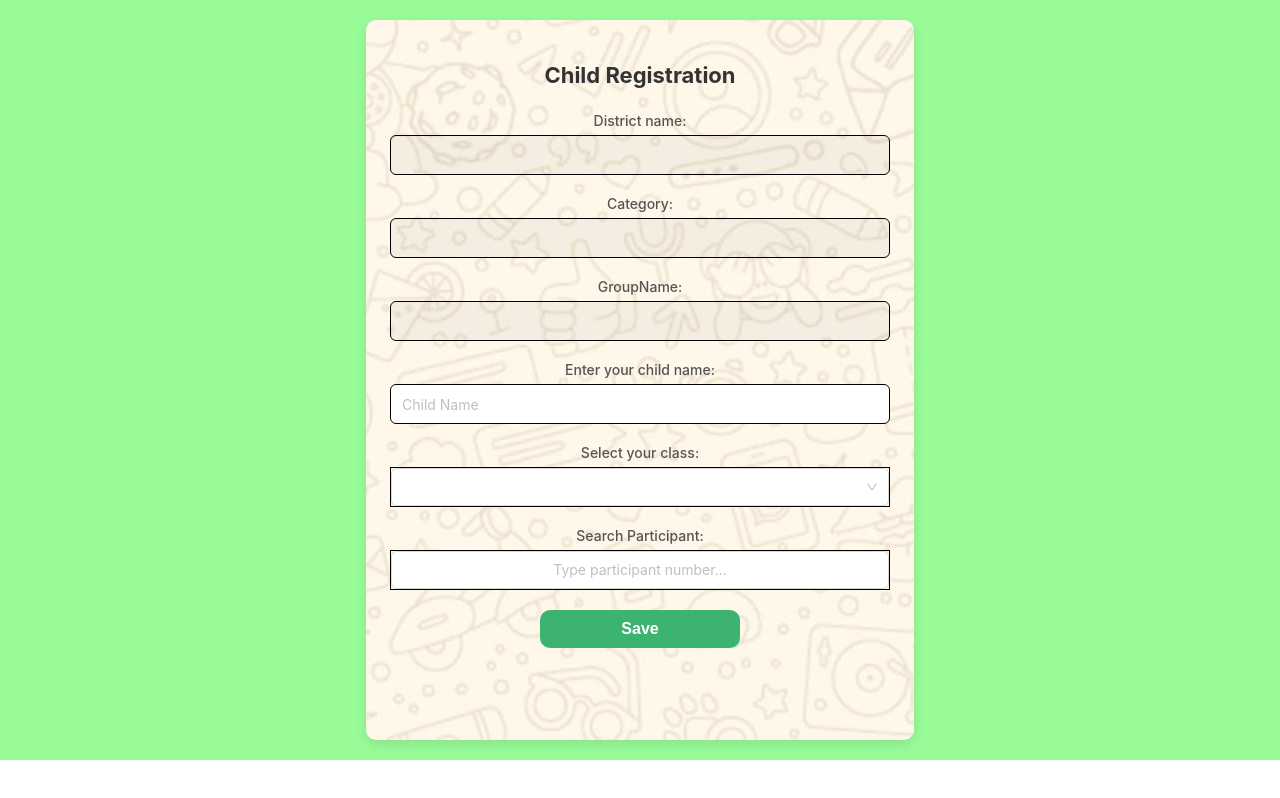
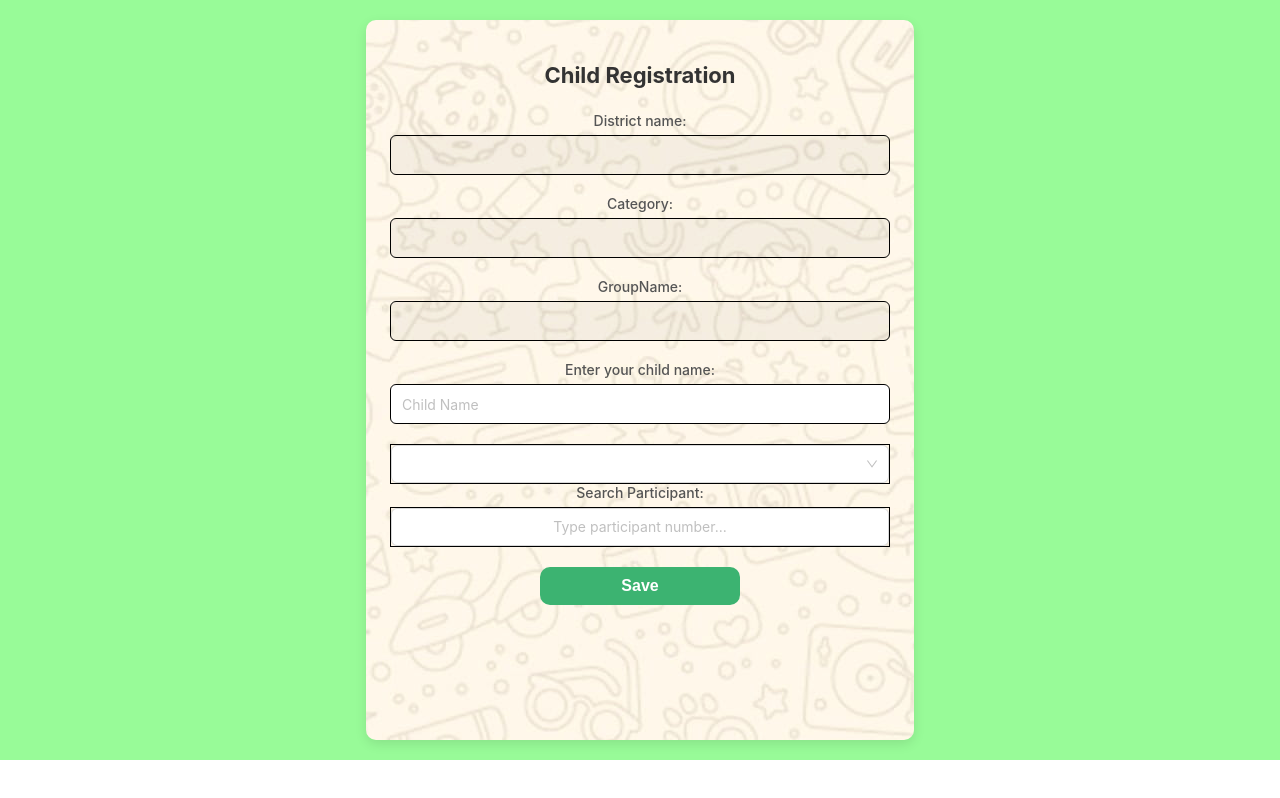
Before and after one commit to Debaswinimishra/wa-student-class-update, a React (Create React App) app: page / in a window 1280 px wide. Built offline with nearby package versions, Linux system fonts and the light colour scheme.

Commit message:
validation added

```diff
--- a/src/pages/index.js
+++ b/src/pages/index.js
@@ -70,6 +70,11 @@ const Page = () => {
     // setTimeout(function () {
     //   window.location.href = "https://wa.me";
     // }, 500);
+
+    if (!selectedClass || !searchParticipant) {
+      alert("Please select a class and participant number before saving.");
+      return;
+    }
 
     try {
       const body = {
@@ -163,7 +168,7 @@ const Page = () => {
           />
         </div>
 
-        <div style={styles.formGroup}>
+        {/* <div style={styles.formGroup}>
           <label style={styles.label}>Select your class:</label>
           <Select
             value={selectedClass}
@@ -177,7 +182,27 @@ const Page = () => {
               </Option>
             ))}
           </Select>
-        </div>
+        </div> */}
+
+        <Select
+          value={selectedClass}
+          onChange={(value) => setSelectedClass(value)}
+          style={styles.input}
+          placeholder="-- Select Class --"
+        >
+          {Array.from(
+            {
+              length: fetchData?.groupCategory?.toLowerCase().includes("school")
+                ? 10
+                : 3,
+            },
+            (_, i) => (
+              <Option key={i + 1} value={i + 1}>
+                Class {i + 1}
+              </Option>
+            )
+          )}
+        </Select>
 
         <div style={styles.formGroup}>
           <label style={styles.label}>Search Participant:</label>
```
